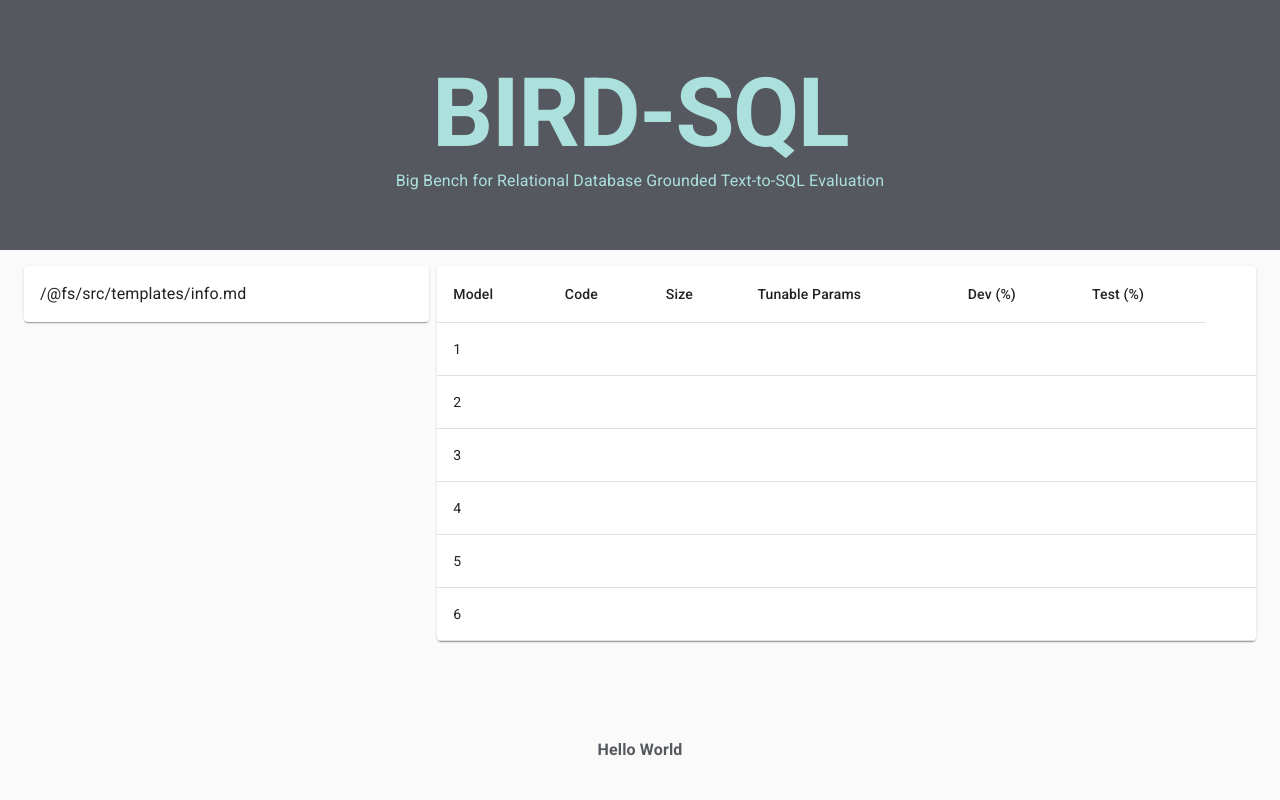
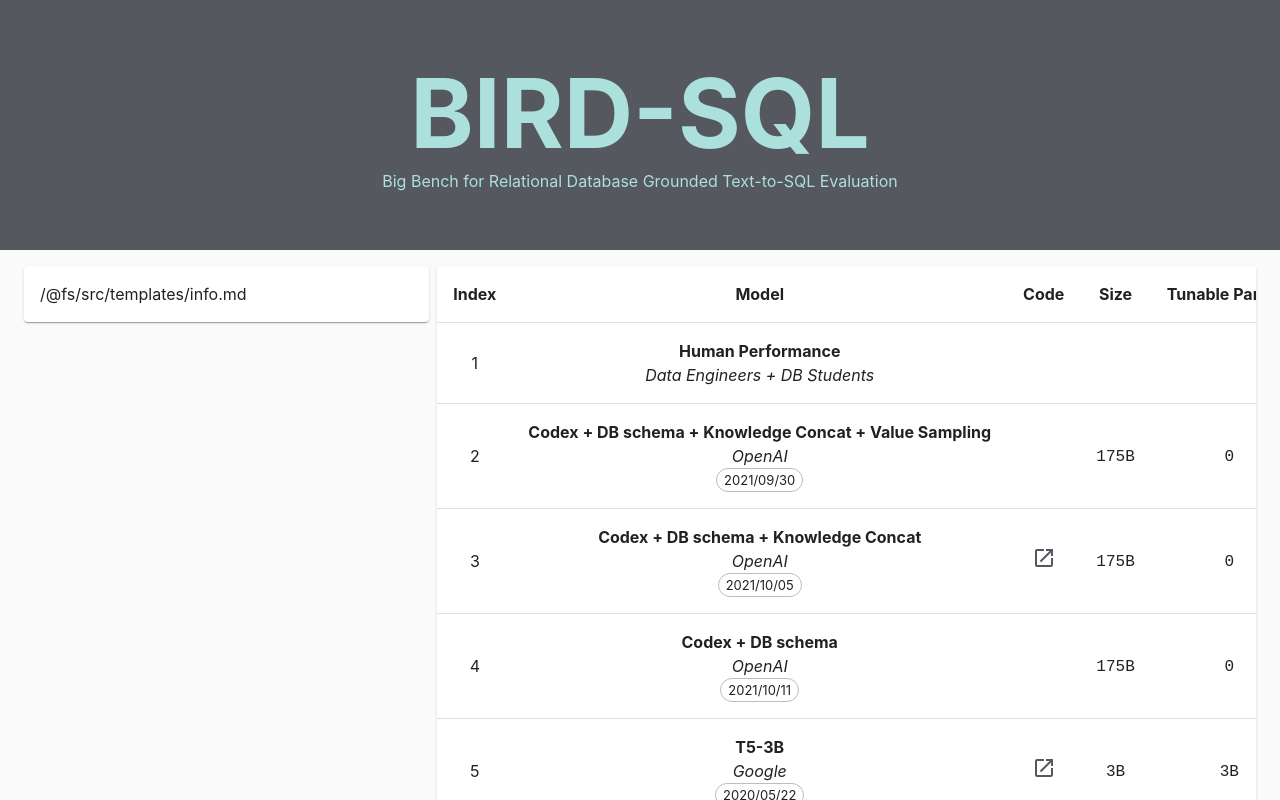
Before and after one commit to Yangjiaxi/leaderboard_suite, a React (Create React App) app: page / in a window 1280 px wide. Shown: the top 800 px of the page. Built offline with nearby package versions, Linux system fonts and the light colour scheme.

Commit message:
<ADD> init finish board

```diff
--- a/package.json
+++ b/package.json
@@ -12,6 +12,7 @@
     "@emotion/react": "latest",
     "@emotion/server": "latest",
     "@emotion/styled": "latest",
+    "@mui/icons-material": "^5.11.11",
     "@mui/material": "^5.11.10",
     "@node-loader/babel": "^2.0.1",
     "babel-loader": "latest",
--- a/public/index.html
+++ b/public/index.html
@@ -7,7 +7,6 @@
   <meta name="viewport" content="width=device-width, initial-scale=1" />
   <link rel="apple-touch-icon" href="%PUBLIC_URL%/logo192.png" />
   <link rel="manifest" href="%PUBLIC_URL%/manifest.json" />
-  <link rel="stylesheet" href="https://fonts.googleapis.com/css?family=Roboto:300,400,500,700&display=swap" />
   <title>Leaderboard</title>
 </head>
 
--- a/src/index.jsx
+++ b/src/index.jsx
@@ -22,7 +22,6 @@ const data = [
     { "name": "Codex + DB schema", "creator": "OpenAI", "time": "2021/10/11", "size": "175B", "params": "0", "dev_acc": "10.65", "test_acc": "TBD" },
     { "name": "T5-3B", "creator": "Google", "time": "2020/05/22", "repo": "https://www.google.com/", "size": "3B", "params": "3B", "dev_acc": "5.45", "test_acc": "TBD" },
     { "name": "T5-Large", "creator": "Google", "time": "2020/05/10", "repo": "https://www.baidu.com/", "size": "800M", "params": "800M", "dev_acc": "3.72", "test_acc": "TBD" }
-
 ];
 
 
--- a/src/pages/Board.jsx
+++ b/src/pages/Board.jsx
@@ -1,6 +1,9 @@
 import styled from "@emotion/styled";
-import { Box, Paper, Table, TableBody, TableCell, TableContainer, TableHead, TableRow } from "@mui/material";
-import React, { memo } from "react";
+import { Box, Chip, Paper, Table, TableBody, TableCell, TableContainer, TableHead, TableRow, Typography } from "@mui/material";
+import React, { Fragment, memo } from "react";
+import OpenInNewIcon from '@mui/icons-material/OpenInNew';
+import { Cell } from "../templates/makeBoard";
+import { Anchor } from "./Utils";
 
 const BoardContainer = styled(Box)(() => {
     return { width: "100%", };
@@ -13,35 +16,74 @@ const makeHeader = (headerSchema) =>
         {headerSchema.map((headerRow, index) => makeHeaderRow(headerRow, index))}
     </TableHead>;
 
-const makeHeaderRow = (headerRowSchema, index) =>
-    <TableRow key={index}>
+const makeHeaderRow = (headerRowSchema, index) => {
+    return <TableRow key={index}>
         {headerRowSchema.map((headerCellSchema, indexCell) => makeHeaderCell(headerCellSchema, indexCell))}
     </TableRow>;
+};
 
 const makeHeaderCell = ({ content, colSpan, rowSpan }, index) =>
-    <TableCellNoWrap key={index} colSpan={colSpan} rowSpan={rowSpan}>
-        {content}
+    <TableCellNoWrap key={index} colSpan={colSpan} rowSpan={rowSpan} align="center">
+        <Typography fontWeight="bold">{content}</Typography>
     </TableCellNoWrap>;
 
-const makeData = (contentKeys, data) => {
+const makeData = (cellSchemas, data) => {
     return <TableBody>
-        {data.map((line, index) => makeDataRow(contentKeys, line, index))}
+        {data.map((line, index) => makeDataRow(cellSchemas, line, index))}
     </TableBody>;
 };
 
-const makeDataRow = (contentKeys, line, index) => {
+const renderFontDecorator = (text, config) => {
+    if (config.isItalic) return <i>{text}</i>;
+    if (config.isBold) return <b>{text}</b>;
+    if (config.isMono) return <tt>{text}</tt>;
+    return text;
+};
+
+const renderCellContent = (cellConfig, cellData) => {
+    const textWithDecorator = renderFontDecorator(cellData, cellConfig);
+    if (cellConfig.type === "plain") return <Typography>{textWithDecorator}</Typography>;
+    if (cellConfig.type === "badge") return <Chip label={textWithDecorator} variant="outlined" size="small" />;
+    if (cellConfig.type === "link") return <Anchor to={cellData}><OpenInNewIcon /></Anchor>;
+    else console.log(cellConfig.type);
+};
+
+const renderDataCell = (cellSchema, fullDataDict, index) => {
+    const cellContent = cellSchema
+        .filter(({ keyName }) => fullDataDict.hasOwnProperty(keyName))
+        .map(({ keyName, config }) => renderCellContent(config, fullDataDict[keyName]));
+    return <TableCellNoWrap key={index} align="center">{cellContent.map((e, idx) => <Fragment key={idx}>{e}</Fragment>)}</TableCellNoWrap>;
+};
+
+const makeDataRow = (cellSchemas, line, index) => {
     return <TableRow key={index}>
-        <TableCellNoWrap key={0}>{index + 1}</TableCellNoWrap>
-        {contentKeys.map((wantedKey, cellIndex) => <TableCellNoWrap key={cellIndex + 1}>{line[wantedKey]}</TableCellNoWrap>)}
+        {cellSchemas.map((cellSchema, cellIndex) => renderDataCell(cellSchema, line, cellIndex))}
     </TableRow>;
 };
 
+const preprocessHeader = (oriHeader) => {
+    let maxRowSpan = 0;
+    for (const headerRow of oriHeader) {
+        for (const headerCell of headerRow) {
+            maxRowSpan = Math.max(maxRowSpan, headerCell.rowSpan);
+        }
+    }
+    let withIndexHeader = oriHeader;
+    withIndexHeader[0].unshift({ content: 'Index', colSpan: 1, rowSpan: maxRowSpan });
+    return withIndexHeader;
+};
+
+const preprocessSchema = (oriSchema) => [[Cell.plain("index")], ...oriSchema];
+
 const Board = memo(({ schema, data }) => {
-    console.log(data);
-    console.log(schema);
-    const tableHeader = makeHeader(schema.header);
-    data.sort((a, b) => b[schema.sortKey] - a[schema.sortKey]);
-    const tableBody = makeData(schema.contentSchema, data);
+    const sortKey = schema.sortKey;
+    const header = preprocessHeader(schema.header);
+    const dataSchema = preprocessSchema(schema.contentSchema);
+
+    const tableHeader = makeHeader(header);
+    const sorted = [...data].sort((a, b) => b[sortKey] - a[sortKey]);
+    const dataWithIdx = sorted.map((e, index) => ({ ...e, index: index + 1 }));
+    const tableBody = makeData(dataSchema, dataWithIdx);
 
     return (
         <BoardContainer>
--- a/src/pages/MainFrame.jsx
+++ b/src/pages/MainFrame.jsx
@@ -22,10 +22,10 @@ const MainFrame = memo(({ header, detail, schema, data }) => {
 
             <Container maxWidth="xl" sx={{ flex: 1 }}>
                 <Grid spacing={1} container maxWidth="xl">
-                    <Grid xs={12} md={4} item>
+                    <Grid xs={12} md={5} lg={4} item>
                         <Info detail={detail} />
                     </Grid>
-                    <Grid xs={12} md={8} item>
+                    <Grid xs={12} md={7} lg={8} item>
                         <Board schema={schema} data={data} />
                     </Grid>
                 </Grid>
--- a/src/server.js
+++ b/src/server.js
@@ -22,7 +22,6 @@ const renderFull = (title, html, css) => `
         <title>${title}</title>
         ${css}
         <meta name="viewport" content="initial-scale=1, width=device-width" />
-        <link rel="stylesheet" href="https://fonts.googleapis.com/css?family=Roboto:300,400,500,700&display=swap" />
       </head>
       <body>
         <div id="root">${html}</div>
--- a/src/templates/board.js
+++ b/src/templates/board.js
@@ -8,10 +8,10 @@ const table = new TableConstructor();
 table
     .cell("Model").cell("Code").cell("Size").cell("Tunable Params").cell("Dev (%)").cell("Test (%)")
     .header_ok()
-    .multilineResult([Cell.plain("name"), Cell.italic("creator"), Cell.badge("time")])
+    .multilineResult([Cell.bold("name"), Cell.italic("creator"), Cell.badge("time")])
     .result(Cell.link("repo"))
-    .result(Cell.plain("size"))
-    .result(Cell.plain("params"))
+    .result(Cell.mono("size"))
+    .result(Cell.mono("params"))
     .result(Cell.plain("dev_acc"))
     .result(Cell.plain("test_acc"))
     .sortBy("dev_acc");
--- a/src/templates/makeBoard.js
+++ b/src/templates/makeBoard.js
@@ -3,16 +3,19 @@ class Cell {
         this.keyName = keyName;
         this.config = {
             type: opt.type,
-            fontFamily: opt.fontFamily,
+            isBold: false,
+            isItalic: false,
+            isMono: false,
             ...opt
         };
     }
 
-    static plain(keyName) { return new Cell(keyName, { type: "plain", fontFamily: "plain" }); }
-    static bold(keyName) { return new Cell(keyName, { type: "plain", fontFamily: "bold" }); }
-    static italic(keyName) { return new Cell(keyName, { type: "plain", fontFamily: "italic" }); }
-    static badge(keyName) { return new Cell(keyName, { type: "badge", fontFamily: "plain" }); }
-    static link(keyName) { return new Cell(keyName, { type: "link", fontFamily: "plain" }); }
+    static plain(keyName) { return new Cell(keyName, { type: "plain" }); }
+    static bold(keyName) { return new Cell(keyName, { type: "plain", isBold: true }); }
+    static italic(keyName) { return new Cell(keyName, { type: "plain", isItalic: true }); }
+    static mono(keyName) { return new Cell(keyName, { type: "plain", isMono: true }); }
+    static badge(keyName) { return new Cell(keyName, { type: "badge" }); }
+    static link(keyName) { return new Cell(keyName, { type: "link" }); }
 
     static make(keyName, opt) { return new Cell(keyName, opt); }
 
--- a/src/templates/theme.js
+++ b/src/templates/theme.js
@@ -17,6 +17,18 @@ const theme = createTheme({
     },
     typography: {
         // fontSize: 12,
+        fontFamily: [
+            '-apple-system',
+            'BlinkMacSystemFont',
+            '"Segoe UI"',
+            'Roboto',
+            '"Helvetica Neue"',
+            'Arial',
+            'sans-serif',
+            '"Apple Color Emoji"',
+            '"Segoe UI Emoji"',
+            '"Segoe UI Symbol"',
+        ].join(','),
     },
 });
 
```
Also changed, not shown: 1 other file (tests, documents, lock files or other folders).
